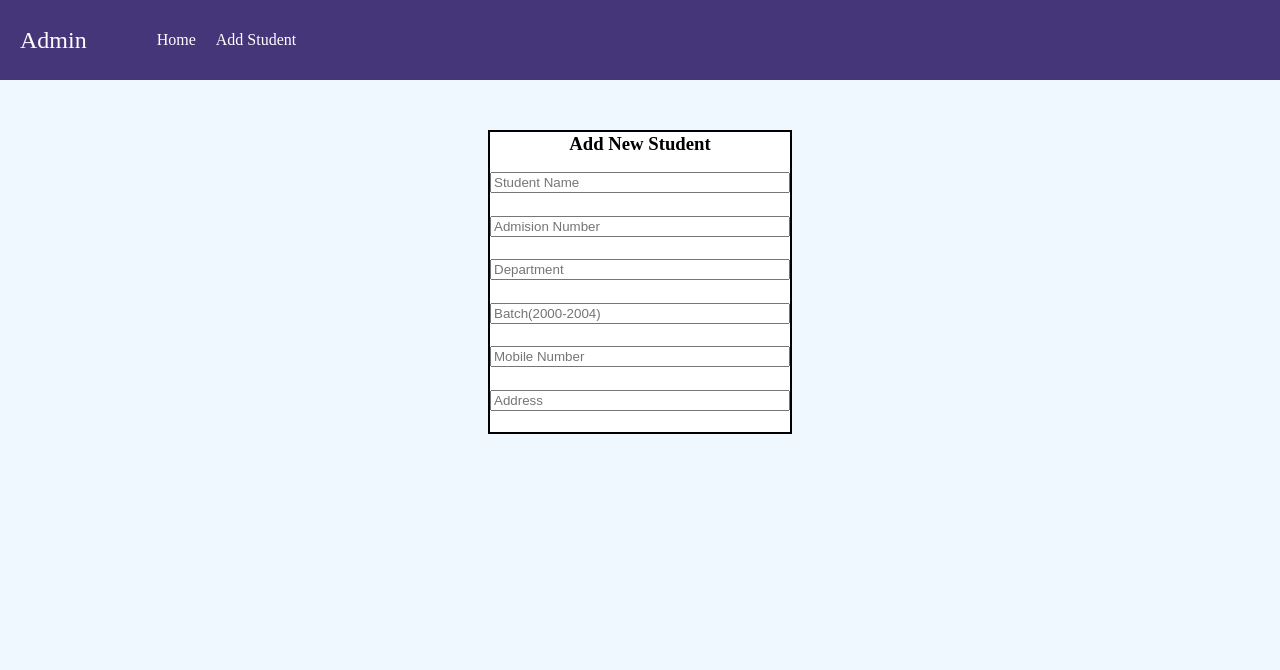
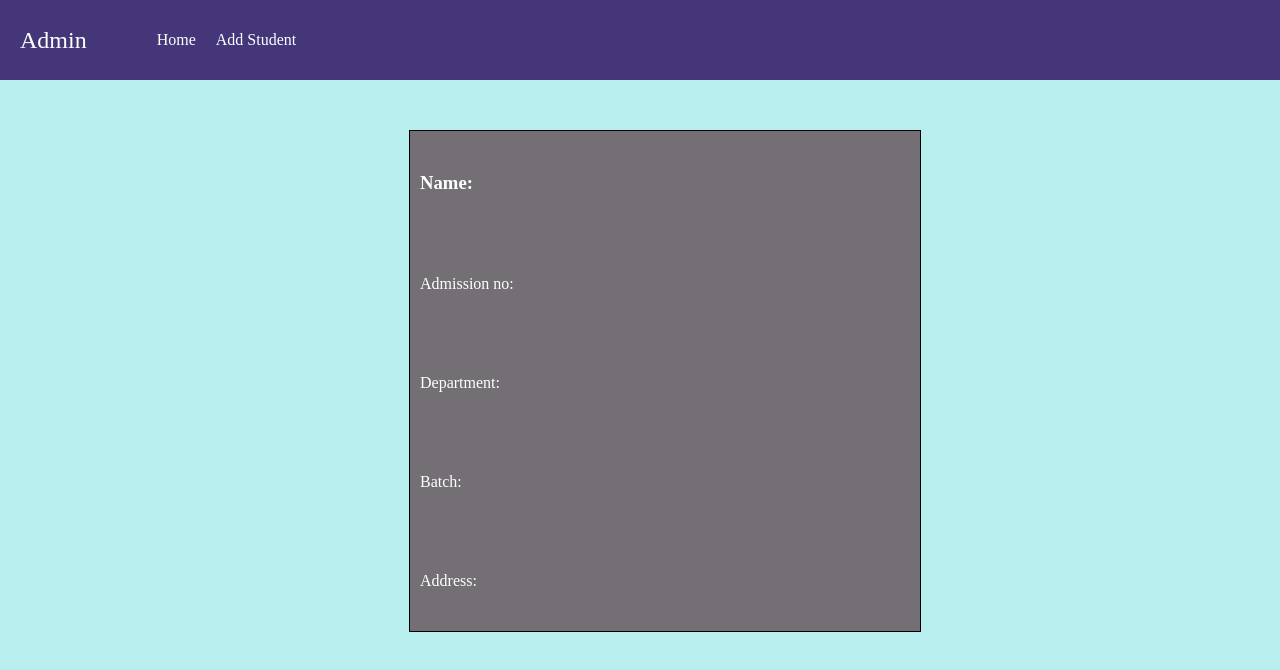
Before and after one commit to phinahas/Student-database-frontend, a React (Create React App) app: page / in a window 1280 px wide. Shown: the top 670 px of the page. Built offline with nearby package versions, Linux system fonts and the light colour scheme.

Commit message:
Component for viewing a particular student made

```diff
--- a/src/App.js
+++ b/src/App.js
@@ -2,13 +2,15 @@
 import './App.css';
 import Navbar from './components/Navbar/Navbar';
 import StudentForm from './components/Add_Student_Form/StudentForm';
+import SpecificStudent from './components/Specific_Student/SpecificStudent';
 
 
 function App() {
   return (
     <div className="App">
       <Navbar></Navbar>
-      <StudentForm/>
+
+      <SpecificStudent/>
 
     </div>
   );
--- /dev/null
+++ b/src/components/Specific_Student/SpecificStudent.jsx
@@ -0,0 +1,20 @@
+import React from 'react'
+import './specificStudent.css'
+
+function SpecificStudent() {
+    return (
+        <div className="main-div">
+            <div className="detailes">
+                <h3>Name:</h3>
+                <p>Admission no:</p>
+                <p>Department:</p>
+                <p>Batch:</p>
+                <p>Address:</p>
+
+            </div>
+
+        </div>
+    )
+}
+
+export default SpecificStudent
--- /dev/null
+++ b/src/components/Specific_Student/specificStudent.css
@@ -0,0 +1,19 @@
+.main-div{
+    padding-top: 50px;
+    background-color: rgb(184, 238, 238);
+    padding-left: 50px;
+    height: 100vh;
+
+}
+
+.detailes{
+    border: 1px solid black;
+    background-color: rgb(115, 111, 116);
+    color: white;
+    width: 500px;
+    height: 500px;
+    padding-left: 10px;
+    display: flex;
+    flex-direction: column;
+    justify-content: space-around;
+}
```
